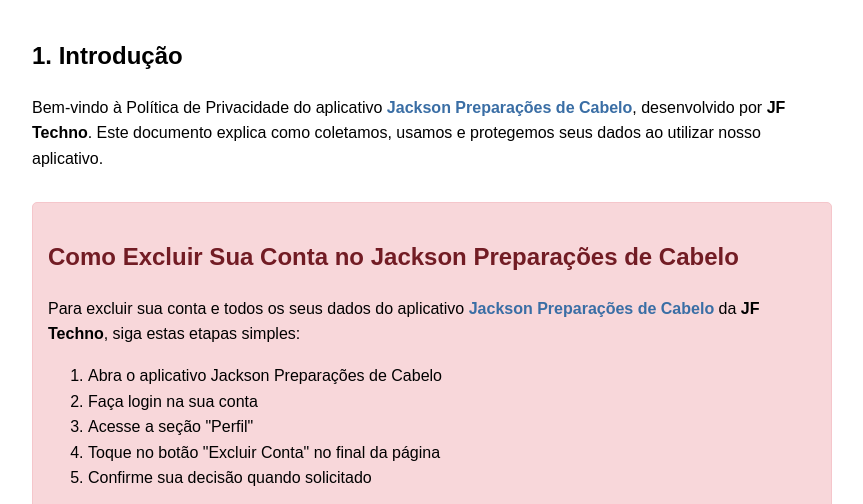
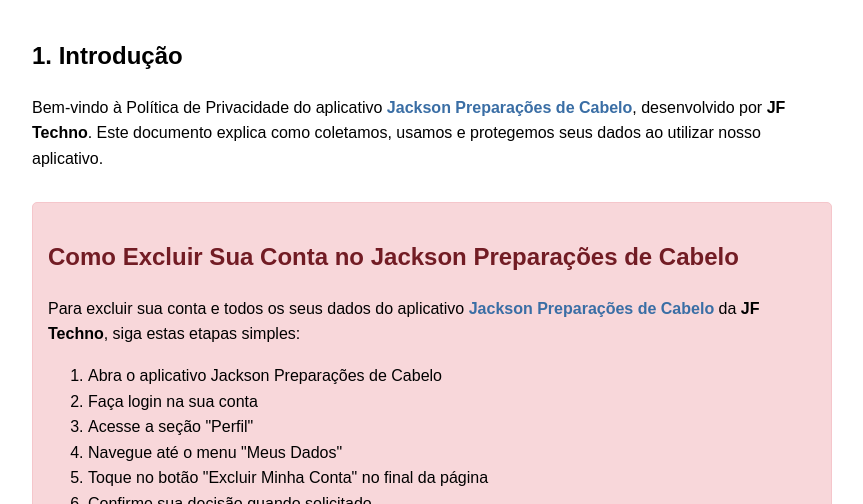
Before and after one commit to jeffersonw2020/jacksonpreparacoescabelo, a plain HTML site: page index.html in a window 1280 px wide. Shown: the part 243-747 px from the top of the page, without its empty margins (208-1071 px from the left). Drawn offline with Linux system fonts and the light colour scheme.

Commit message:
Update index.html

```diff
--- a/index.html
+++ b/index.html
@@ -73,7 +73,8 @@
         <li>Abra o aplicativo Jackson Preparações de Cabelo</li>
         <li>Faça login na sua conta</li>
         <li>Acesse a seção "Perfil"</li>
-        <li>Toque no botão "Excluir Conta" no final da página</li>
+        <li>Navegue até o menu "Meus Dados"</li>
+        <li>Toque no botão "Excluir Minha Conta" no final da página</li>
         <li>Confirme sua decisão quando solicitado</li>
       </ol>
       <p>
```
